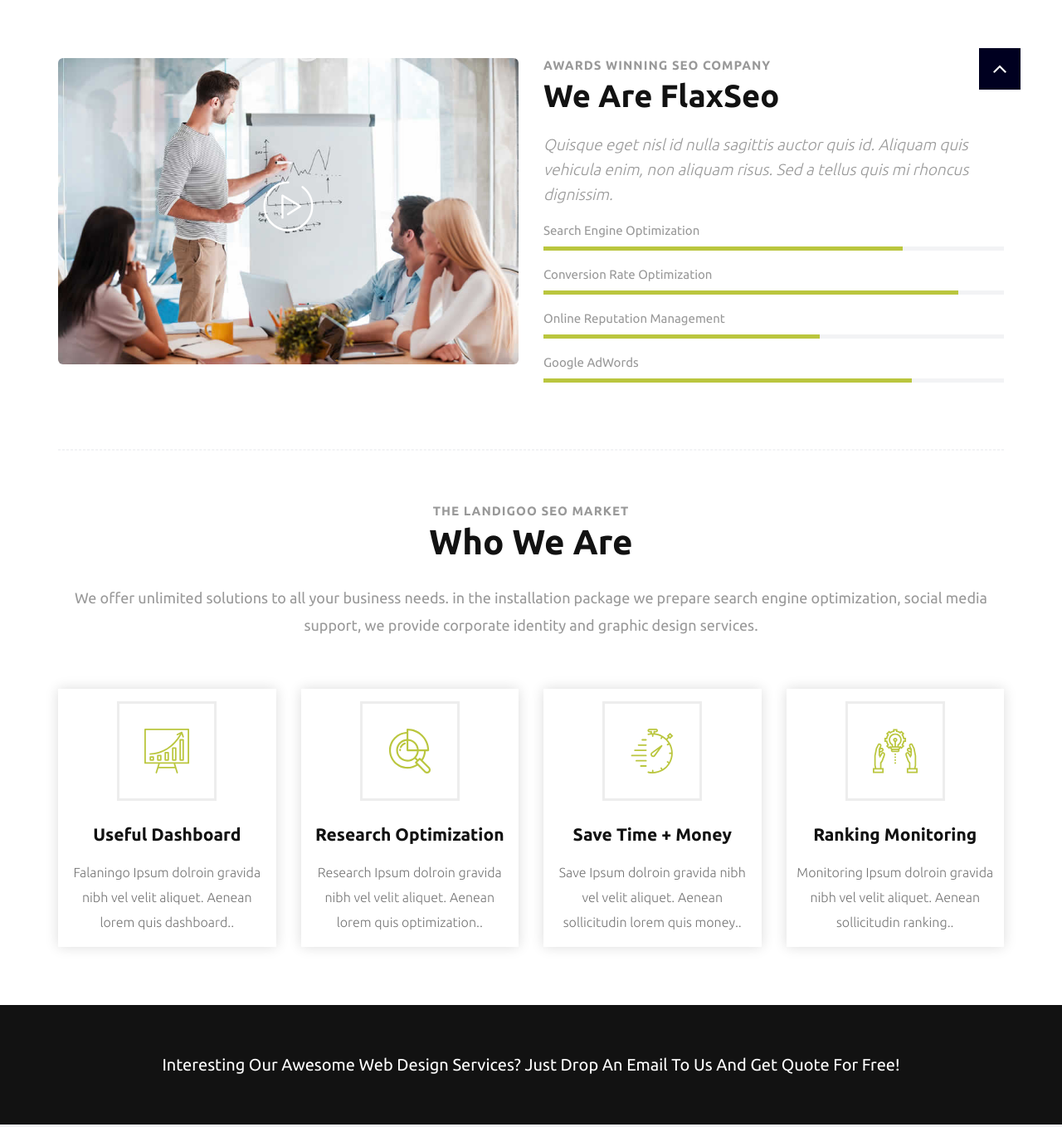
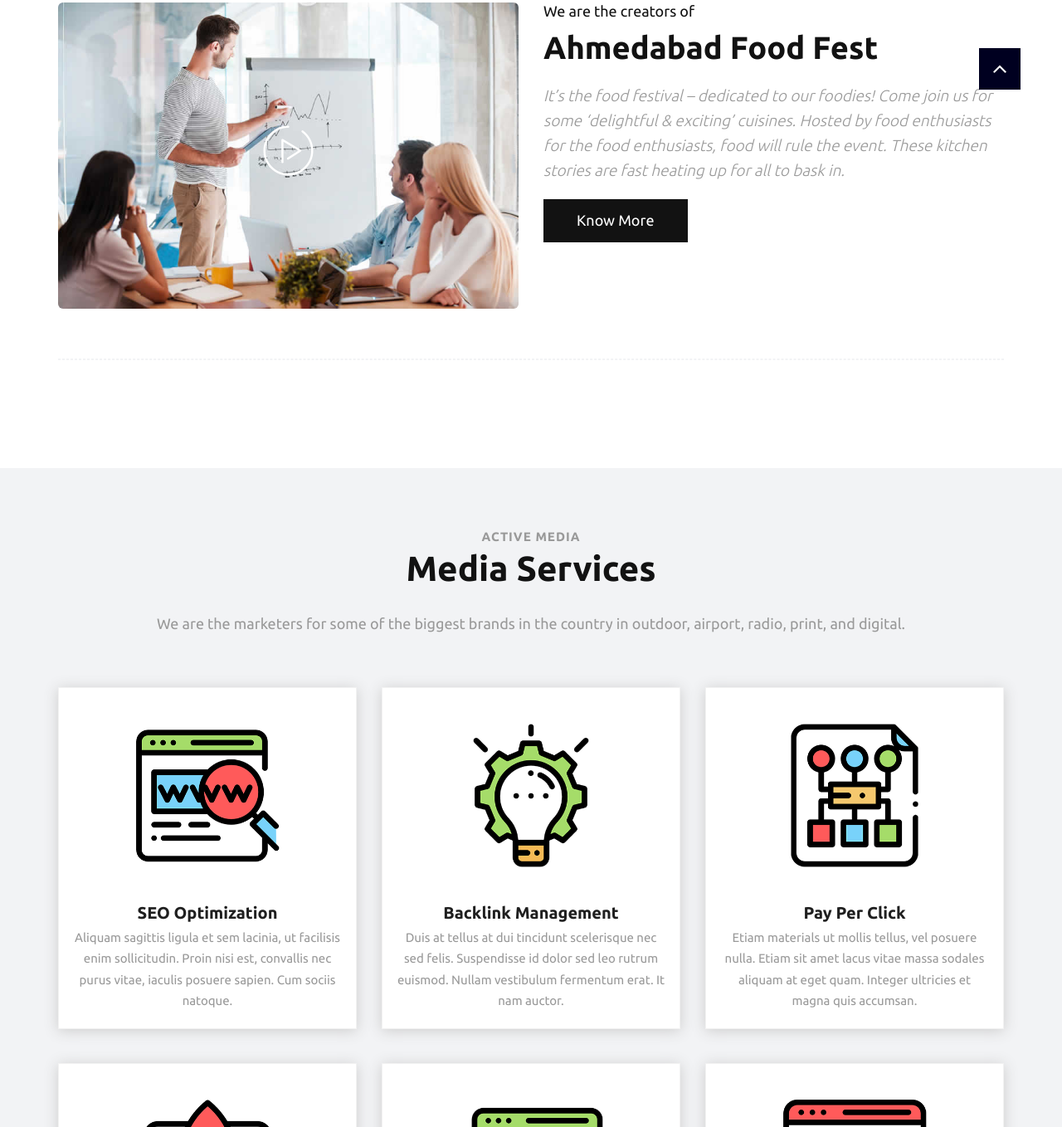
Before and after one commit to theamalshah/active_media, a plain HTML site: page index.html in a window 1280 px wide. Shown: the part 792-2150 px from the top of the page at 83% size. Drawn offline with Linux system fonts and the light colour scheme.

Commit message:
index updated

```diff
--- a/index.html
+++ b/index.html
@@ -86,20 +86,20 @@
         </nav>
     </header>
 
-    <div id="home" class="parallax first-section" data-stellar-background-ratio="0.4" style="background-image:url('uploads/parallax_12.jpg');">
+    <div id="home" class="parallax first-section" data-stellar-background-ratio="0.4" style="background-image:url('uploads/parallax_18.jpg');">
         <div class="container">
             <div class="row">
                 <div class="col-md-6 col-sm-12">
                     <div class="big-tagline">
-                        <h2>Increase Your Ranking<br> on Search Engines</h2>
-                        <p class="lead">With FLaxSEO responsive landing page template, you can showcase your awesome seo services!</p>
-                        <a href="#support" class="btn btn-light btn-radius btn-brd ban-btn">Free SEO Analysis</a>
+                        <h2>Spread the word <br> Worldwide</h2>
+                        <p class="lead">We are the marketers for some of the biggest brands in the country in outdoor, airport, radio, print, and digital.</p>
+                        <a href="#support" class="btn btn-light btn-radius btn-brd ban-btn">View Services</a>
                     </div>
                 </div>
 
-                <div class="app_iphone_02 wow slideInUp hidden-xs hidden-sm" data-wow-duration="1s" data-wow-delay="0.5s">
+              <!--  <div class="app_iphone_02 wow slideInUp hidden-xs hidden-sm" data-wow-duration="1s" data-wow-delay="0.5s">
                     <img src="uploads/rocket.png" alt="" class="img-responsive">
-                </div>
+                </div> !-->
             </div><!-- end row -->
         </div><!-- end container -->
     </div><!-- end section -->
@@ -141,101 +141,31 @@
 
                 <div class="col-md-6 m40">
                     <div class="message-box">
-                        <h4>Awards Winning SEO Company</h4>
-                        <h2>We Are FlaxSeo</h2>
-                        <p class="lead">Quisque eget nisl id nulla sagittis auctor quis id. Aliquam quis vehicula enim, non aliquam risus. Sed a tellus quis mi rhoncus dignissim.</p>
+                        <h3>We are the creators of</h3>
+                        <h2>Ahmedabad Food Fest</h2>
+                        <p class="lead">It’s the food festival – dedicated to our foodies! Come join us for some ‘delightful & exciting’ cuisines. Hosted by food enthusiasts for the food enthusiasts, food will rule the event. These kitchen stories are fast heating up for all to bask in.</p>
+                        <a href="#support" class="btn btn-light btn-radius btn-brd ban-btn">Know More</a>
 
-                        <div class="skills">
-                            <div class="skills-wrapper">
-                                <h3>Search Engine Optimization</h3>
-                                <div class="progress">
-                                    <div class="progress-bar progress-bar-success color6 wow slideInLeft" role="progressbar" aria-valuenow="78" aria-valuemin="0" aria-valuemax="100" style="width: 78%">
-                                    </div>
-                                </div>
-                            </div><!-- end skills-wrapper -->
 
-                            <div class="skills-wrapper">
-                                <h3>Conversion Rate Optimization</h3>
-                                <div class="progress">
-                                    <div class="progress-bar progress-bar-success color2 wow slideInLeft" role="progressbar" aria-valuenow="90" aria-valuemin="0" aria-valuemax="100" style="width: 90%">
-                                    </div>
-                                </div>
-                            </div><!-- end skills-wrapper -->
-
-                            <div class="skills-wrapper">
-                                <h3>Online Reputation Management</h3>
-                                <div class="progress">
-                                    <div class="progress-bar progress-bar-success color3 wow slideInLeft" role="progressbar" aria-valuenow="60" aria-valuemin="0" aria-valuemax="100" style="width: 60%">
-                                    </div>
-                                </div>
-                            </div><!-- end skills-wrapper -->
-
-                            <div class="skills-wrapper">
-                                <h3>Google AdWords</h3>
-                                <div class="progress">
-                                    <div class="progress-bar progress-bar-success color5 wow slideInLeft" role="progressbar" aria-valuenow="80" aria-valuemin="0" aria-valuemax="100" style="width: 80%">
-                                    </div>
-                                </div>
-                            </div><!-- end skills-wrapper -->
-                        </div><!-- end skills -->
                     </div><!-- end messagebox -->
                 </div><!-- end col -->
             </div><!-- end row -->
 
 			<hr class="hr1">
 
-			<div class="section-title text-center">
-                <small>The Landigoo SEO Market</small>
-                <h3>Who We Are</h3>
-                <p class="lead">We offer unlimited solutions to all your business needs. in the installation package we prepare search engine optimization, social media support, we provide corporate identity and graphic design services.</p>
-            </div><!-- end title -->
 
-			<div class="seo-services row clearfix">
-                <div class="col-md-3 col-sm-6 col-xs-12">
-					<div class="who">
-						<img src="images/seo-icons/growth.svg" alt="icon" class="wow fadeInUp">
-						<h4>Useful Dashboard</h4>
-						<p class="lead">Falaningo Ipsum dolroin gravida nibh vel velit aliquet. Aenean lorem quis dashboard..</p>
-					</div>
-                </div><!-- end col -->
 
-                <div class="col-md-3 col-sm-6 col-xs-12">
-					<div class="who">
-						<img src="images/seo-icons/research.svg" alt="icon" class="wow fadeInUp">
-						<h4>Research Optimization</h4>
-						<p class="lead">Research Ipsum dolroin gravida nibh vel velit aliquet. Aenean lorem quis optimization..</p>
-					</div>
-                </div><!-- end col -->
 
-                <div class="col-md-3 col-sm-6 col-xs-12">
-					<div class="who">
-						<img src="images/seo-icons/stopwatch.svg" alt="icon" class="wow fadeInUp">
-						<h4>Save Time + Money</h4>
-						<p class="lead">Save Ipsum dolroin gravida nibh vel velit aliquet. Aenean sollicitudin lorem quis money..</p>
-					</div>
-                </div><!-- end col -->
-
-                <div class="col-md-3 col-sm-6 col-xs-12">
-					<div class="who">
-						<img src="images/seo-icons/development.svg" alt="icon" class="wow fadeInUp">
-						<h4>Ranking Monitoring</h4>
-						<p class="lead">Monitoring Ipsum dolroin gravida nibh vel velit aliquet. Aenean sollicitudin ranking..</p>
-					</div>
-                </div><!-- end col -->
             </div><!-- end how-its-work -->
         </div><!-- end container -->
     </div><!-- end section -->
 
-    <section class="section nopad cac text-center">
-        <a href="#"><h3>Interesting our awesome web design services? Just drop an email to us and get quote for free!</h3></a>
-    </section>
-
-    <div id="services" class="section lb">
+      <div id="services" class="section lb">
         <div class="container">
             <div class="section-title text-center">
-                <small>OnePage SEO - Validation - BACKLINKS</small>
-                <h3>SEO Services</h3>
-                <p class="lead">We offer unlimited solutions to all your business needs. in the installation package we prepare search engine optimization, social media support, we provide corporate identity and graphic design services.</p>
+                <small>Active Media</small>
+                <h3>Media Services</h3>
+                <p class="lead">We are the marketers for some of the biggest brands in the country in outdoor, airport, radio, print, and digital.</p>
             </div><!-- end title -->
             <div class="row text-center">
                 <div class="col-md-4 col-sm-4 col-xs-12">
```
Also changed, not shown: uploads/parallax_18.jpg (added).
